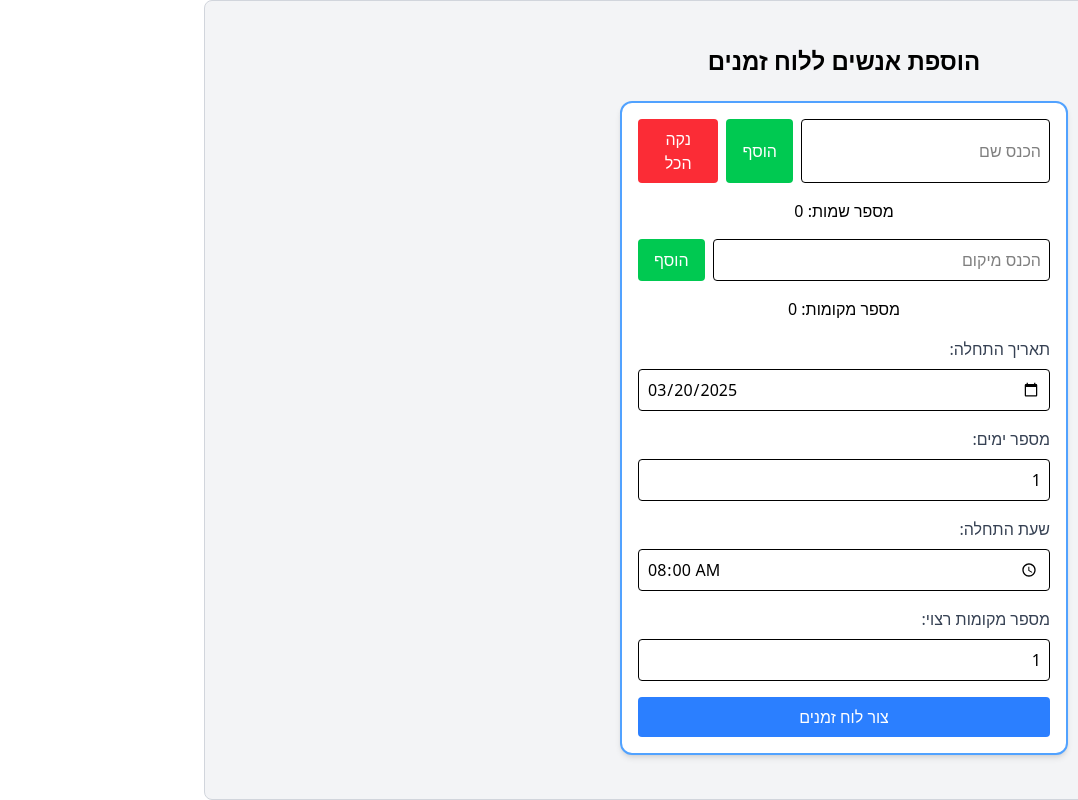
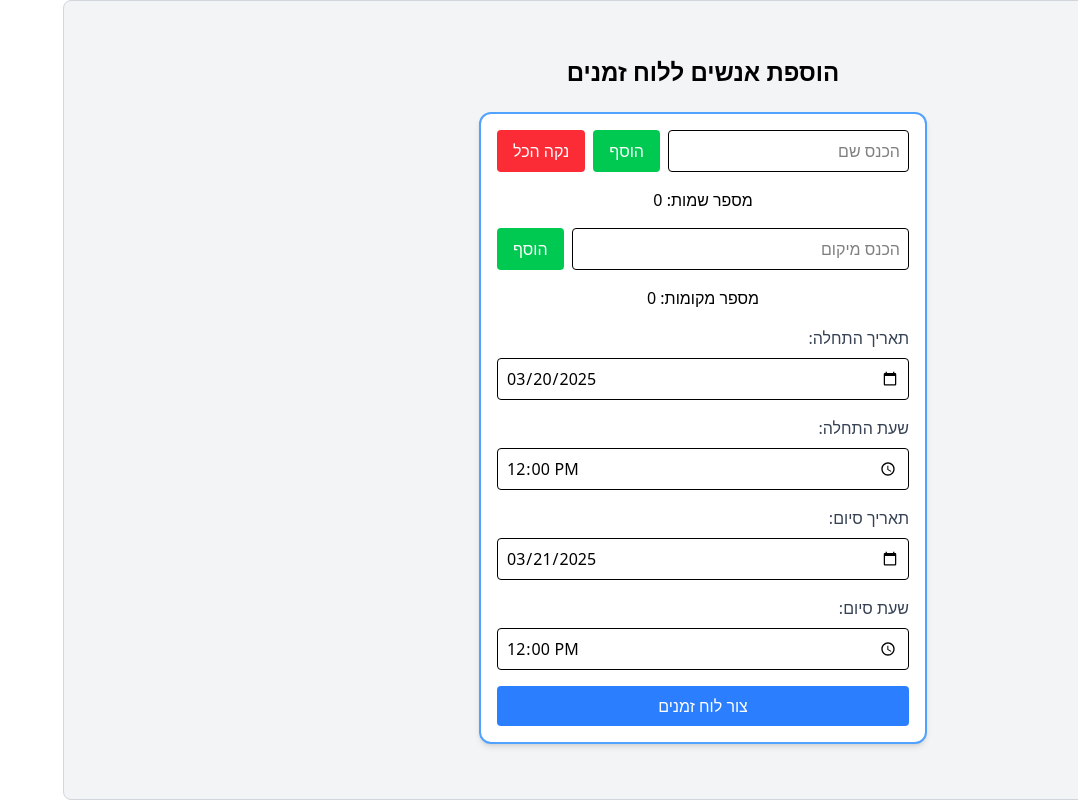
Before and after one commit to Andy-Lewis-Sapner/TimeSchedulerProj, a Next.js app: page / in a window 1280 px wide. Shown: the whole page, without its empty margins (202-1280 px from the left). Built offline with nearby package versions, Linux system fonts and the light colour scheme.

Commit message:
Changed input fields and some simple logic

```diff
--- a/src/app/page.js
+++ b/src/app/page.js
@@ -8,13 +8,16 @@ export default function Home() {
     const [peopleList, setPeopleList] = useState([])
     const [location, setLocation] = useState('')
     const [locations, setLocations] = useState([])
-    const [peoplePerSlot, setPeoplePerSlot] = useState(1)
     const [startDate, setStartDate] = useState(() => {
         const today = new Date(Date.now())
         return today.toISOString().split('T')[0]
     })
-    const [days, setDays] = useState(1)
-    const [startHour, setStartHour] = useState('08:00')
+    const [startHour, setStartHour] = useState('12:00')
+    const [endDate, setEndDate] = useState(() => {
+        const tomorrow = new Date(Date.now() + 24 * 60 * 60 * 1000)
+        return tomorrow.toISOString().split('T')[0]
+    })
+    const [endHour, setEndHour] = useState('12:00')
     const router = useRouter()
 
     useEffect(() => {
@@ -77,12 +80,32 @@ export default function Home() {
             alert('אנא הוסף לפחות אדם אחד')
             return
         }
-        if (locations.length < peoplePerSlot) {
-            alert('אנא הוסף מספיק שמות למקומות (לפי מספר המקומות שהגדרת)')
+        if (locations.length === 0) {
+            alert('אנא הוסף לפחות מקום אחד')
             return
         }
+        if (peopleList.length < locations.length) {
+            alert('אנא הוסף מספיק אנשים (לפחות כמספר המקומות)')
+            return
+        }
+
+        const start = new Date(startDate)
+        const end = new Date(endDate)
+        const timeDiff = end - start
+        const hours = timeDiff / (1000 * 60 * 60)
+
+        if (hours <= 0) {
+            alert('תאריך הסיום חייב להיות מאוחר מתאריך ההתחלה')
+            return
+        }
+
+        if (hours % 4 !== 0) {
+            alert('משך הזמן הכולל חייב להתחלק ב-4 שעות (משך משבצת אחת)')
+            return
+        }
+
         router.push(
-            `/schedule?people=${encodeURIComponent(JSON.stringify(peopleList))}&peoplePerSlot=${peoplePerSlot}&startDate=${startDate}&days=${days}&startHour=${encodeURIComponent(startHour)}&locations=${encodeURIComponent(JSON.stringify(locations))}`
+            `/schedule?people=${encodeURIComponent(JSON.stringify(peopleList))}&peoplePerSlot=${locations.length}&startDate=${startDate}&startHour=${encodeURIComponent(startHour)}&endDate=${endDate}&endHour=${encodeURIComponent(endHour)}&locations=${encodeURIComponent(JSON.stringify(locations))}`
         )
     }
 
@@ -90,12 +113,12 @@ export default function Home() {
     <div className="min-h-screen bg-gray-100 flex flex-col items-center justify-center p-4 border border-gray-300 rounded-lg">
       <h1 className="text-2xl font-bold mb-6">הוספת אנשים ללוח זמנים</h1>
         <div className="w-full max-w-md border-2 border-blue-400 rounded-xl p-4 bg-white shadow-md">
-      <form onSubmit={handleAddName} className="mb-4 flex gap-2">
+      <form onSubmit={handleAddName} className="mb-4 flex flex-wrap gap-2">
           <input
             type="text"
             value={name}
             onChange={(e) => setName(e.target.value)}
-            className="flex-1 p-2 border rounded focus:outline-none focus:ring-2 focus:ring-blue-500"
+            className="flex-1 min-w-0 p-2 border rounded focus:outline-none focus:ring-2 focus:ring-blue-500"
             placeholder="הכנס שם"
             dir="rtl"
             spellCheck={false}
@@ -118,7 +141,7 @@ export default function Home() {
       {peopleList.length > 0 && (
           <div className="mb-6 border border-gray-200 rounded-lg p-3 bg-gray-50">
               <h2 className="text-lg font-semibold mb-2">רשימת אנשים:</h2>
-              <ul className="grid grid-cols-1 sm:grid-cols-3 gap-2">
+              <ul className="grid grid-cols-2 sm:grid-cols-3 gap-2">
                   {peopleList.map((person, index) => (
                       <li
                         key={index}
@@ -137,7 +160,7 @@ export default function Home() {
           </div>
       )}
 
-        <form onSubmit={handleAddLocation} className="mb-4 flex gap-2">
+        <form onSubmit={handleAddLocation} className="mb-4 flex flex-wrap gap-2">
             <input
                 type="text"
                 value={location}
@@ -192,23 +215,6 @@ export default function Home() {
               />
           </div>
           <div className="mb-4">
-              <label htmlFor="days" className="block text-gray-700 mb-2">
-                  מספר ימים:
-              </label>
-              <input
-                  id="days"
-                  type="number"
-                  value={days}
-                  onChange={(e) => {
-                      if (e.target.value === "") setDays(1)
-                      else setDays(Math.max(1, parseInt(e.target.value)))
-                  }}
-                  className="w-full p-2 border rounded focus:outline-none focus:ring-2 focus:ring-blue-500"
-                  min="1"
-                  dir="rtl"
-              />
-          </div>
-          <div className="mb-4">
               <label htmlFor="startHour" className="block text-gray-700 mb-2">
                   שעת התחלה:
               </label>
@@ -221,20 +227,27 @@ export default function Home() {
               />
           </div>
           <div className="mb-4">
-                <label htmlFor="peoplePerSlot" className="block text-gray-700 mb-2">
-                    מספר מקומות רצוי:
+              <label htmlFor="endDate" className="block text-gray-700 mb-2">
+                  תאריך סיום:
               </label>
               <input
-                    id="peoplePerSlot"
-                    type="number"
-                    value={peoplePerSlot}
-                    onChange={(e) => {
-                        if (e.target.value === "") setPeoplePerSlot(1)
-                        else setPeoplePerSlot(Math.max(1, parseInt(e.target.value)))
-                    }}
+                  id="endDate"
+                  type="date"
+                  value={endDate}
+                  onChange={(e) => setEndDate(e.target.value)}
                   className="w-full p-2 border rounded focus:outline-none focus:ring-2 focus:ring-blue-500"
-                    min="1"
-                    dir="rtl"
+              />
+          </div>
+          <div className="mb-4">
+              <label htmlFor="endHour" className="block text-gray-700 mb-2">
+                  שעת סיום:
+              </label>
+              <input
+                  id="endHour"
+                  type="time"
+                  value={endHour}
+                  onChange={(e) => setEndHour(e.target.value)}
+                  className="w-full p-2 border rounded focus:outline-none focus:ring-2 focus:ring-blue-500"
               />
           </div>
             <button
--- a/src/app/schedule/page.js
+++ b/src/app/schedule/page.js
@@ -9,11 +9,12 @@ function ScheduleContent() {
     const people = searchParams.get("people")
     const peoplePerSlot = searchParams.get("peoplePerSlot")
     const startDate = searchParams.get("startDate")
-    const days = searchParams.get("days")
     const startHour = searchParams.get("startHour")
+    const endDate = searchParams.get('endDate');
+    const endHour = searchParams.get('endHour');
     const locations = searchParams.get("locations")
 
-    if (!people || !peoplePerSlot || !startDate || !days || !startHour || !locations) {
+    if (!people || !peoplePerSlot || !startDate || !startHour || !endDate || !endHour || !locations) {
         return <p className="text-center">טוען...</p>
     }
 
@@ -24,8 +25,9 @@ function ScheduleContent() {
         parseInt(peoplePerSlot),
         peopleList,
         startDate,
-        parseInt(days),
-        decodeURIComponent(startHour)
+        decodeURIComponent(startHour),
+        endDate,
+        decodeURIComponent(endHour),
     )
 
     const formattedDate = formatSimpleDate(startDate)
@@ -44,12 +46,19 @@ function ScheduleContent() {
     )
 }
 
-function createSchedule(num_people, people_per_slot, peopleList, start_date, days, start_hour) {
+function createSchedule(num_people, people_per_slot, peopleList, start_date, start_hour, end_date, end_hour) {
     const [startHour] = start_hour.split(':').map(Number)
+    const [endHour] = end_hour.split(':').map(Number)
     const base_date = new Date(`${start_date}T${startHour.toString().padStart(2, '0')}:00:00`)
-    const slots_per_day = 6
-    const total_slots = slots_per_day * days
+    const end_date_time = new Date(`${end_date}T${endHour.toString().padStart(2, '0')}:00:00`)
+
+    const time_diff = end_date_time - base_date
+    const total_slots = Math.floor(time_diff / (4 * 60 * 60 * 1000))
     const gap_slots = 2
+
+    if (total_slots <= 0) {
+        return "שגיאה: משך הזמן קצר מדי ליצירת משבצות"
+    }
 
     const time_slots = []
     for (let i = 0; i < total_slots; i++) {
@@ -72,17 +81,24 @@ function createSchedule(num_people, people_per_slot, peopleList, start_date, day
 
     if (num_people < people_per_slot) return "שגיאה: אין מספיק אנשים למילוי כל משבצת"
 
+    const shuffledPeople = [...peopleList].sort(() => 0.5 - Math.random())
+
     const schedule = Object.fromEntries(time_slots.map(slot => [slot, []]))
     const last_assignment = Object.fromEntries(peopleList.map(person => [person, -gap_slots - 1]))
 
     time_slots.forEach((slot, slot_idx) => {
-        const available_people = peopleList.filter(
+        let available_people = shuffledPeople.filter(
             person => slot_idx - last_assignment[person] > gap_slots
         )
 
+        available_people.sort((a, b) => {
+            const gapA = slot_idx - last_assignment[a]
+            const gapB = slot_idx - last_assignment[b]
+            return gapB - gapA
+        })
+
         if (available_people.length >= people_per_slot) {
-            const shuffled = [...available_people].sort(() => 0.5 - Math.random())
-            const assigned = shuffled.slice(0, people_per_slot)
+            const assigned = available_people.slice(0, people_per_slot)
             schedule[slot] = assigned
             assigned.forEach(person => {
                 last_assignment[person] = slot_idx
```
Also changed, not shown: 1 other file (tests, documents, lock files or other folders). Lines whose indentation alone changed are shown as unchanged.
